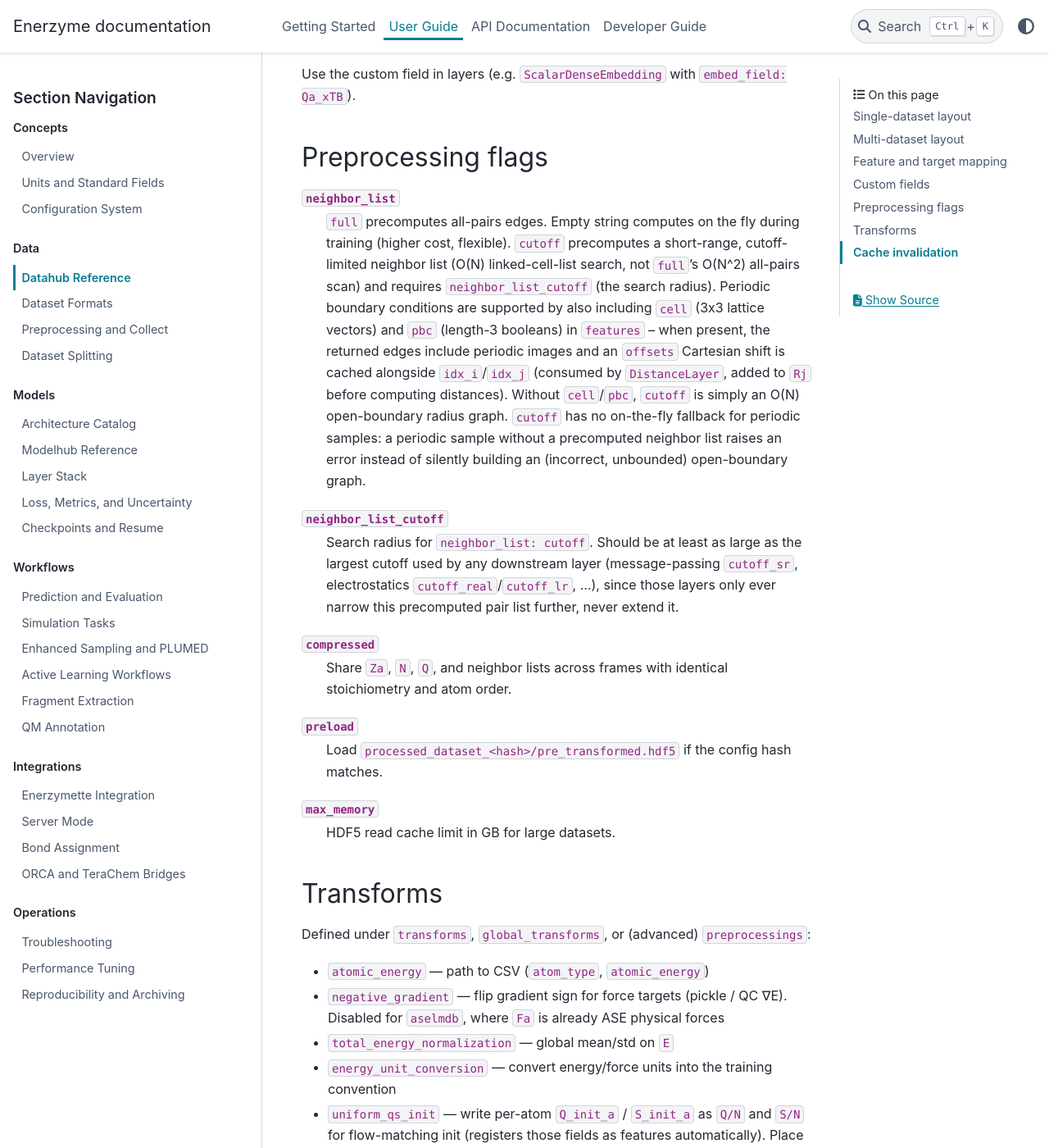
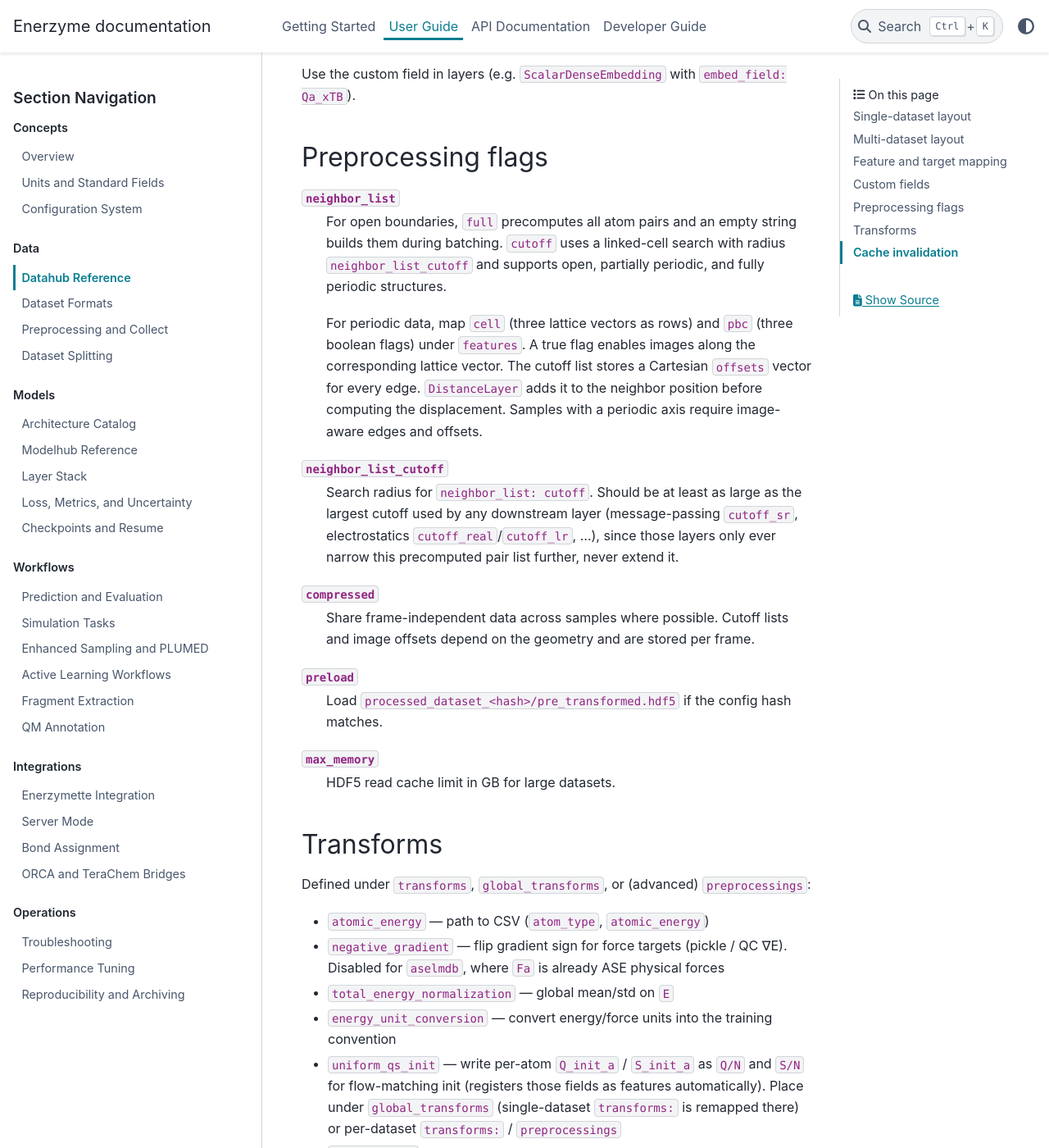
Before and after one commit to Benzoin96485/Enerzyme, a Sphinx documentation site: the page built from docs/user_guide/data/datahub_reference.rst, in a window 1280 px wide and 1400 px high, scrolled down 2167 px. Shown: the whole window at 82% size. Built offline with Sphinx 7.4.7 and the PyData theme 0.15.4, drawn with Linux system fonts in a browser that asks for light colours.

Commit message:
Use periodic neighbor images in ASE simulations and server predictions
Co-authored-by: Weiliang Luo <luowl7@mit.edu>

```diff
--- a/docs/user_guide/data/datahub_reference.rst
+++ b/docs/user_guide/data/datahub_reference.rst
@@ -105,18 +105,17 @@ Preprocessing flags
 -------------------
 
 :code:`neighbor_list`
-    :code:`full` precomputes all-pairs edges. Empty string computes on the fly during training (higher cost, flexible).
-    :code:`cutoff` precomputes a short-range, cutoff-limited neighbor list (O(N) linked-cell-list
-    search, not :code:`full`'s O(N^2) all-pairs scan) and requires :code:`neighbor_list_cutoff`
-    (the search radius). Periodic boundary conditions are supported by also including
-    :code:`cell` (3x3 lattice vectors) and :code:`pbc` (length-3 booleans) in :code:`features`
-    -- when present, the returned edges include periodic images and an :code:`offsets`
-    Cartesian shift is cached alongside :code:`idx_i`/:code:`idx_j` (consumed by
-    :code:`DistanceLayer`, added to :code:`Rj` before computing distances). Without
-    :code:`cell`/:code:`pbc`, :code:`cutoff` is simply an O(N) open-boundary radius graph.
-    :code:`cutoff` has no on-the-fly fallback for periodic samples: a periodic sample without
-    a precomputed neighbor list raises an error instead of silently building an (incorrect,
-    unbounded) open-boundary graph.
+    For open boundaries, :code:`full` precomputes all atom pairs and an empty
+    string builds them during batching. :code:`cutoff` uses a linked-cell
+    search with radius :code:`neighbor_list_cutoff` and supports open, partially
+    periodic, and fully periodic structures.
+
+    For periodic data, map :code:`cell` (three lattice vectors as rows) and
+    :code:`pbc` (three boolean flags) under :code:`features`. A true flag enables
+    images along the corresponding lattice vector. The cutoff list stores a
+    Cartesian :code:`offsets` vector for every edge. :code:`DistanceLayer` adds
+    it to the neighbor position before computing the displacement. Samples
+    with a periodic axis require image-aware edges and offsets.
 
 :code:`neighbor_list_cutoff`
     Search radius for :code:`neighbor_list: cutoff`. Should be at least as large as the
@@ -125,7 +124,8 @@ Preprocessing flags
     ever narrow this precomputed pair list further, never extend it.
 
 :code:`compressed`
-    Share :code:`Za`, :code:`N`, :code:`Q`, and neighbor lists across frames with identical stoichiometry and atom order.
+    Share frame-independent data across samples where possible. Cutoff lists
+    and image offsets depend on the geometry and are stored per frame.
 
 :code:`preload`
     Load :code:`processed_dataset_<hash>/pre_transformed.hdf5` if the config hash matches.
--- a/docs/user_guide/integrations/server_mode.rst
+++ b/docs/user_guide/integrations/server_mode.rst
@@ -59,6 +59,11 @@ JSON body (conceptual):
 
 Exact schema follows what :code:`Server.calculate` expects for your model's active features.
 
+For a periodic request, include :code:`features.cell` (three lattice vectors
+as rows) and :code:`features.pbc` (three booleans). For an internal model,
+configure :code:`Server.neighbor_list: cutoff` and
+:code:`Server.neighbor_list_cutoff` with the training search radius.
+
 Response
 --------
 
--- a/docs/user_guide/workflows/simulation_tasks.rst
+++ b/docs/user_guide/workflows/simulation_tasks.rst
@@ -71,3 +71,9 @@ Calculator integration
 ----------------------
 
 The trained model is wrapped as :code:`ASECalculator` (:code:`enerzyme/tasks/calculator.py`). Hybrid and UDD setups use :code:`external_calculator` and :code:`uncertainty_calculator` — see :doc:`/user_guide/workflows/enhanced_sampling_plumed`.
+
+For periodic simulations, store the cell and its three periodicity flags in the
+input structure (for example, extended XYZ). Under :code:`Simulation`, set
+:code:`neighbor_list: cutoff` and :code:`neighbor_list_cutoff` to the search
+radius used for training. The calculator rebuilds the periodic images from the
+current positions and cell at each evaluation.
```
Also changed, not shown: docs/user_guide/models/layer_stack.rst (+15 -1 lines), 4 other files.
